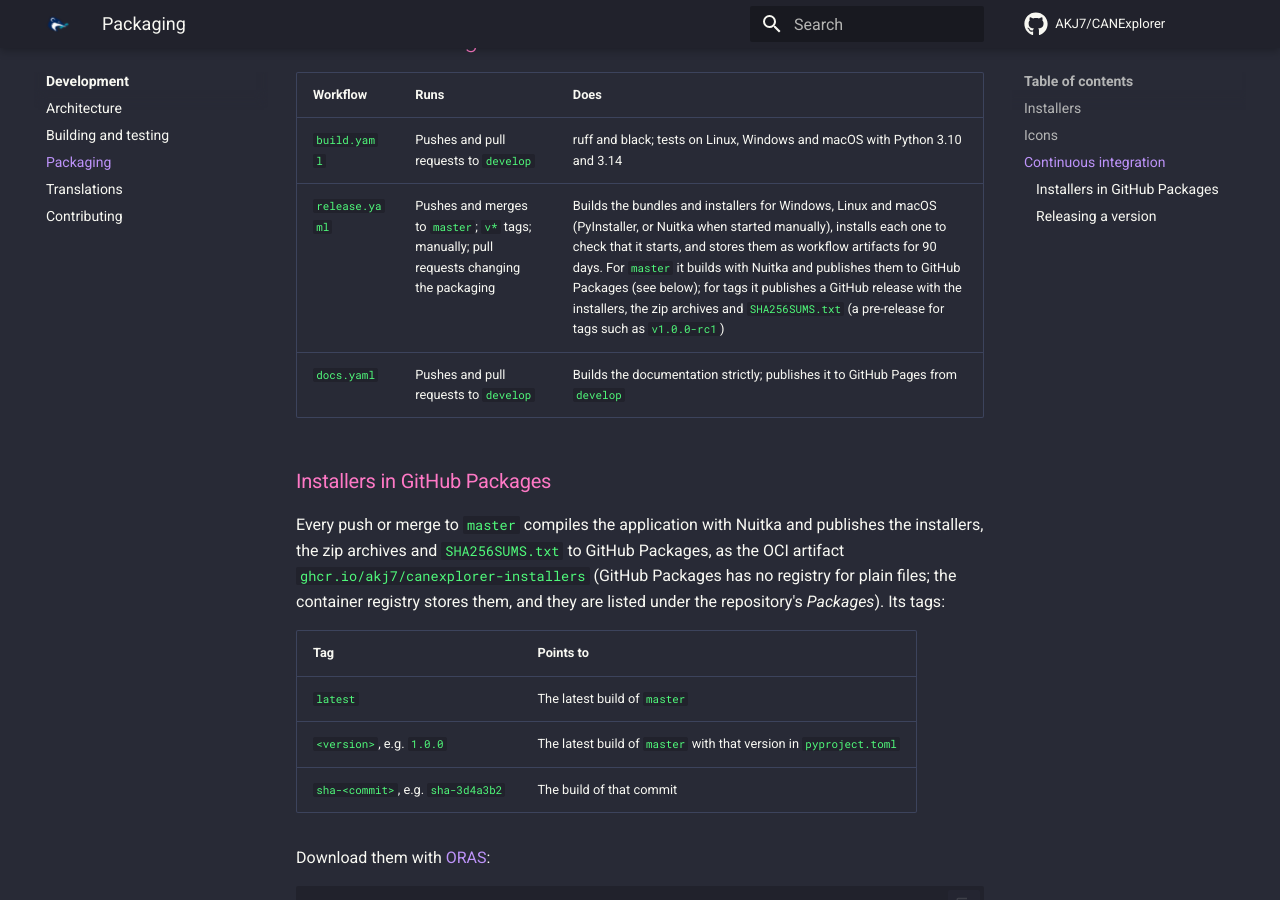
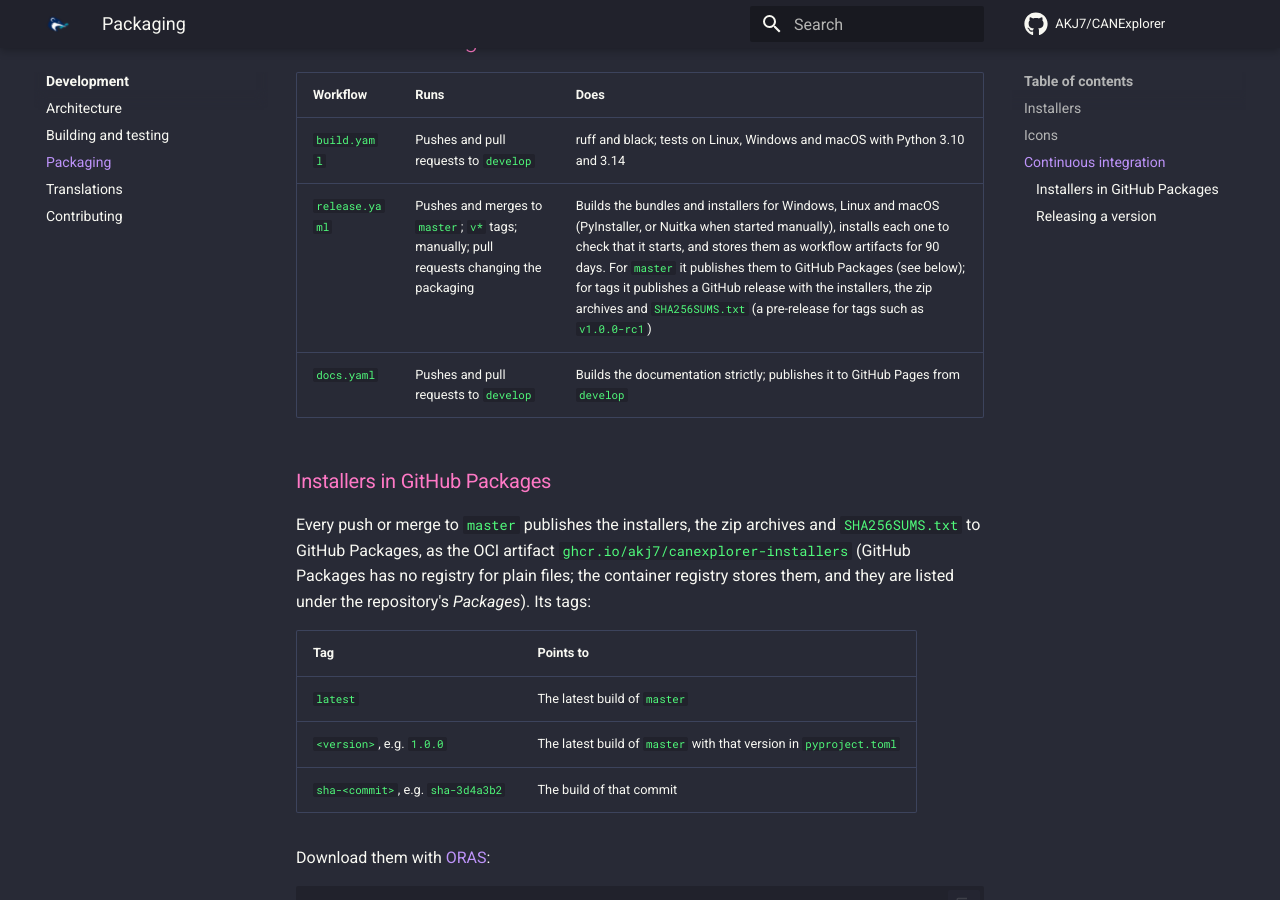
Before and after one commit to AKJ7/CANExplorer, an MkDocs documentation site: the page built from docs/development/packaging.md, in a window 1280 px wide and 900 px high, scrolled down 2143 px. Built offline with MkDocs 1.6.1 and Material for MkDocs 9.7.7, drawn with Linux system fonts in a browser that asks for light colours; comment, search, counter and statistics services are not loaded.

Commit message:
Changed back to pyinstaller
Moved back to pyinstaller package as nuitka doesn't support PyQt6 on
MacOS

```diff
--- a/docs/development/packaging.md
+++ b/docs/development/packaging.md
@@ -68,12 +68,12 @@ It writes `packaging/icons/`, `can_explorer/gui/qt/CanExplorer/images/logo.png`,
 | Workflow | Runs | Does |
 |---|---|---|
 | `build.yaml` | Pushes and pull requests to `develop` | ruff and black; tests on Linux, Windows and macOS with Python 3.10 and 3.14 |
-| `release.yaml` | Pushes and merges to `master`; `v*` tags; manually; pull requests changing the packaging | Builds the bundles and installers for Windows, Linux and macOS (PyInstaller, or Nuitka when started manually), installs each one to check that it starts, and stores them as workflow artifacts for 90 days. For `master` it builds with Nuitka and publishes them to GitHub Packages (see below); for tags it publishes a GitHub release with the installers, the zip archives and `SHA256SUMS.txt` (a pre-release for tags such as `v1.0.0-rc1`) |
+| `release.yaml` | Pushes and merges to `master`; `v*` tags; manually; pull requests changing the packaging | Builds the bundles and installers for Windows, Linux and macOS (PyInstaller, or Nuitka when started manually), installs each one to check that it starts, and stores them as workflow artifacts for 90 days. For `master` it publishes them to GitHub Packages (see below); for tags it publishes a GitHub release with the installers, the zip archives and `SHA256SUMS.txt` (a pre-release for tags such as `v1.0.0-rc1`) |
 | `docs.yaml` | Pushes and pull requests to `develop` | Builds the documentation strictly; publishes it to GitHub Pages from `develop` |
 
 ### Installers in GitHub Packages
 
-Every push or merge to `master` compiles the application with Nuitka and publishes the installers, the zip archives and `SHA256SUMS.txt` to GitHub Packages,
+Every push or merge to `master` publishes the installers, the zip archives and `SHA256SUMS.txt` to GitHub Packages,
 as the OCI artifact `ghcr.io/akj7/canexplorer-installers` (GitHub Packages has no registry for plain files; the
 container registry stores them, and they are listed under the repository's *Packages*). Its tags:
 
```
Also changed, not shown: CHANGELOG.md (+5 -0 lines), 2 other files.
